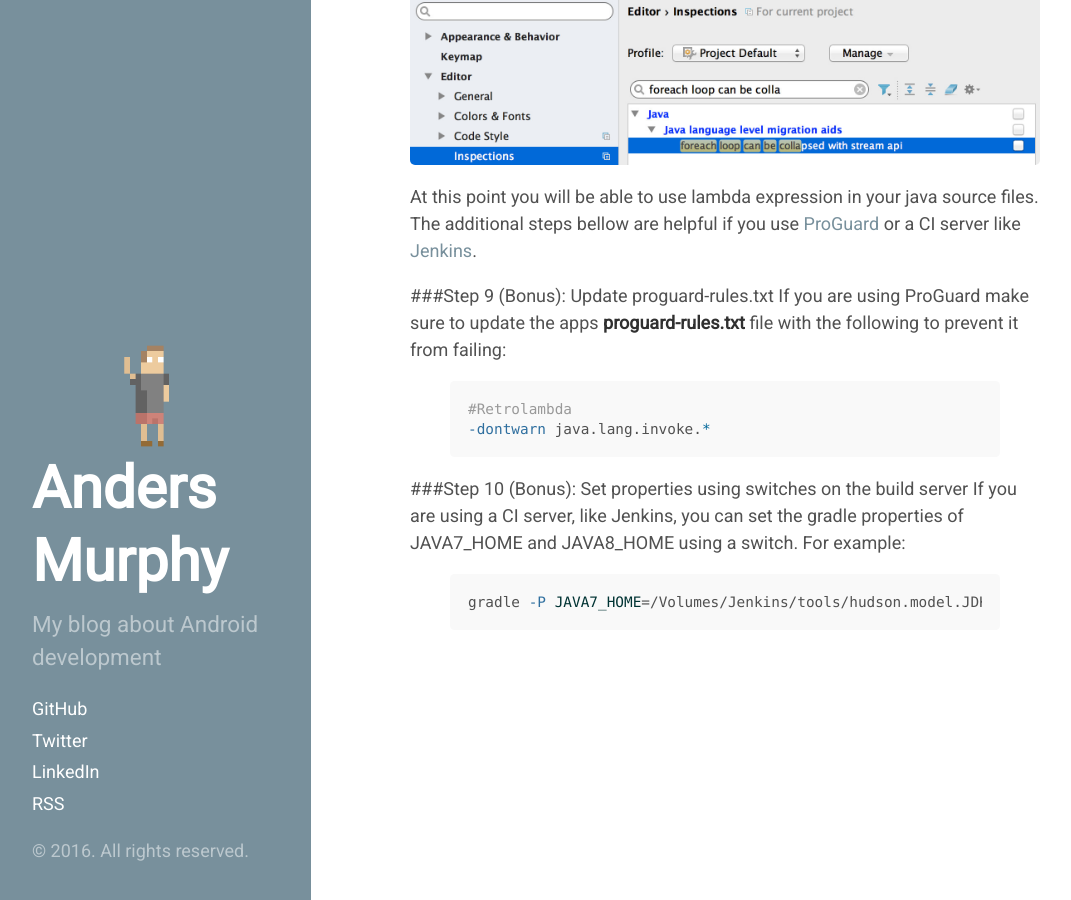
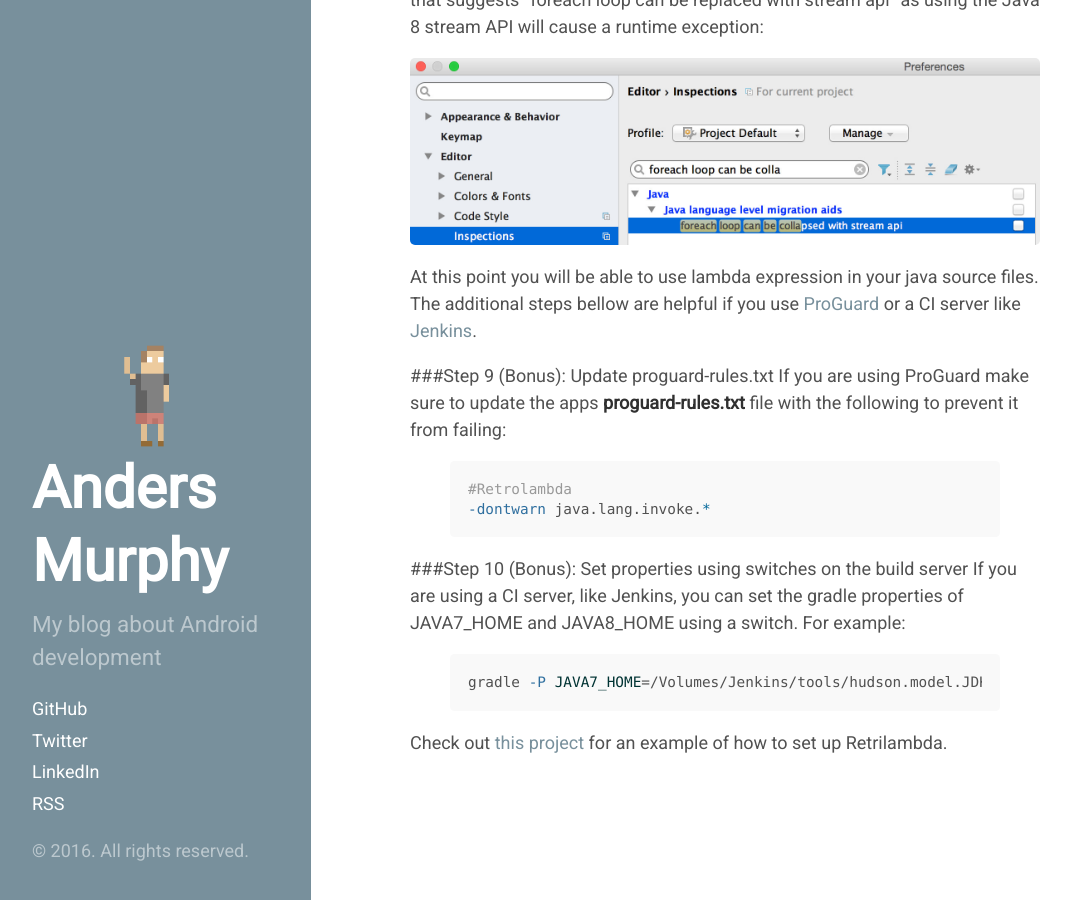
Before and after one commit to andersmurphy/andersmurphy-blog, a Jekyll site: the page built from _posts/2015-09-16-setting-up-retrolambda.markdown, in a window 1280 px wide and 900 px high, scrolled down 2054 px. Shown: the whole window, without its empty margins (13-1084 px from the left). Built offline with Jekyll 4.4.1, drawn with Linux system fonts in a browser that asks for light colours; comment, search, counter and statistics services are not loaded.

Commit message:
Adds updated example repo links to posts.

```diff
--- a/_posts/2015-08-27-advantages-of-an-android-free-zone.markdown
+++ b/_posts/2015-08-27-advantages-of-an-android-free-zone.markdown
@@ -12,5 +12,9 @@ Test writing becomes easier as there are no dependencies on Android objects. The
 
 What about testing the modules that do depend on the Android libraries?  The simple answer? Don’t. Instead keep the code, that depends on Android libraries, simple and without logic ([Humble Object Pattern]). The android layer of the app effectively becomes a thin adapter layer, that doesn’t need to be brought under test.
 
+Check out [this project] for an example of how to set up an "Android Free Zone".
+
+
 [Robolectric]: http://robolectric.org/
 [Humble Object Pattern]: http://xunitpatterns.com/Humble%20Object.html
+[this project]:https://github.com/andersmurphy/chain
--- a/_posts/2015-09-10-enabling-multidex-on-android.markdown
+++ b/_posts/2015-09-10-enabling-multidex-on-android.markdown
@@ -54,5 +54,7 @@ dependencies {
 ###Step 3: Sync
 Sync the project with the gradle files and MultiDex will now be enabled. No more 65k limit for your app!
 
+Check out [this project] for an example of how to set up MultiDex.
 
 [ProGuard]: http://proguard.sourceforge.net/
+[this project]: https://github.com/andersmurphy/chain/commit/4462327da5849f6ac7c4a41e290d84dc6f016b21
--- a/_posts/2015-09-16-setting-up-retrolambda.markdown
+++ b/_posts/2015-09-16-setting-up-retrolambda.markdown
@@ -94,6 +98,8 @@ If you are using a CI server, like Jenkins, you can set the gradle properties of
 gradle -P JAVA7_HOME=/Volumes/Jenkins/tools/hudson.model.JDK/Java_7 assembleRelease
 {% endhighlight %}
 
+Check out [this project] for an example of how to set up Retrilambda.
+
 [Retrolambda]:https://github.com/orfjackal/retrolambda
 [Retrolambda gradle plugin]:https://github.com/evant/gradle-retrolambda
 [ProGuard]: http://proguard.sourceforge.net/
@@ -102,3 +108,4 @@ gradle -P JAVA7_HOME=/Volumes/Jenkins/tools/hudson.model.JDK/Java_7 assembleRele
 [lambda expression]:https://docs.oracle.com/javase/tutorial/java/javaOO/lambdaexpressions.html
 [Gradle]:https://gradle.org/
 [method reference]:https://docs.oracle.com/javase/tutorial/java/javaOO/methodreferences.html
+[this project]: https://github.com/andersmurphy/chain/commit/1afec87e14f609bd5c7deb6aff8c5a00774be92b
```
Also changed, not shown: other parts of _posts/2015-09-16-setting-up-retrolambda.markdown (+8 -4 lines).
